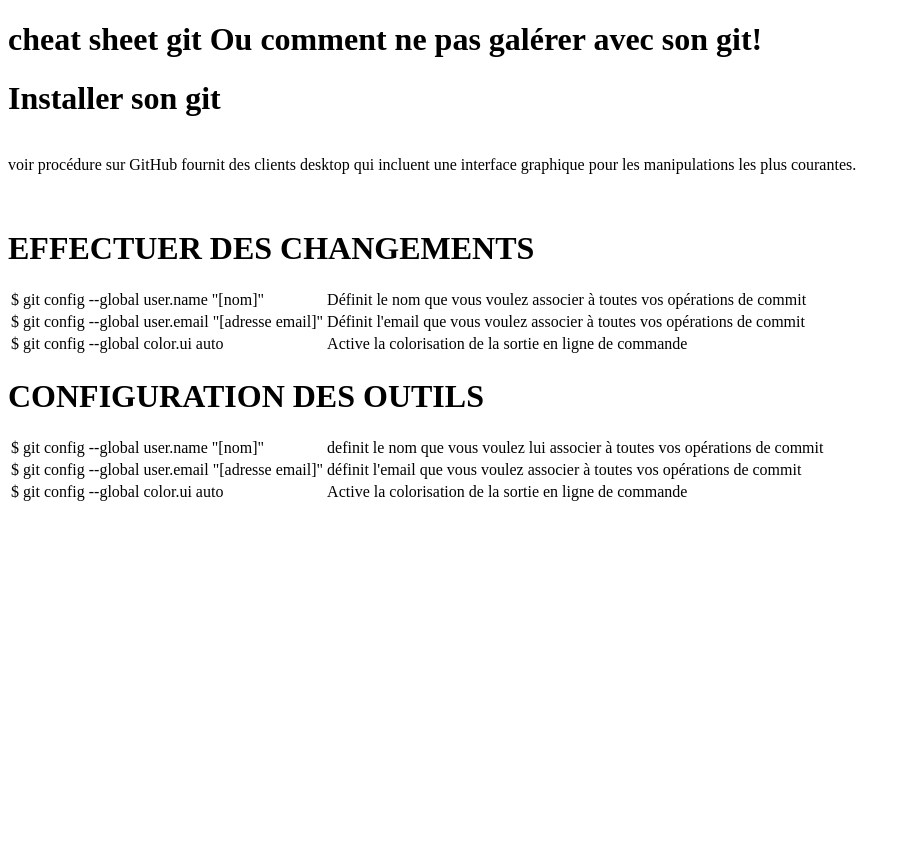
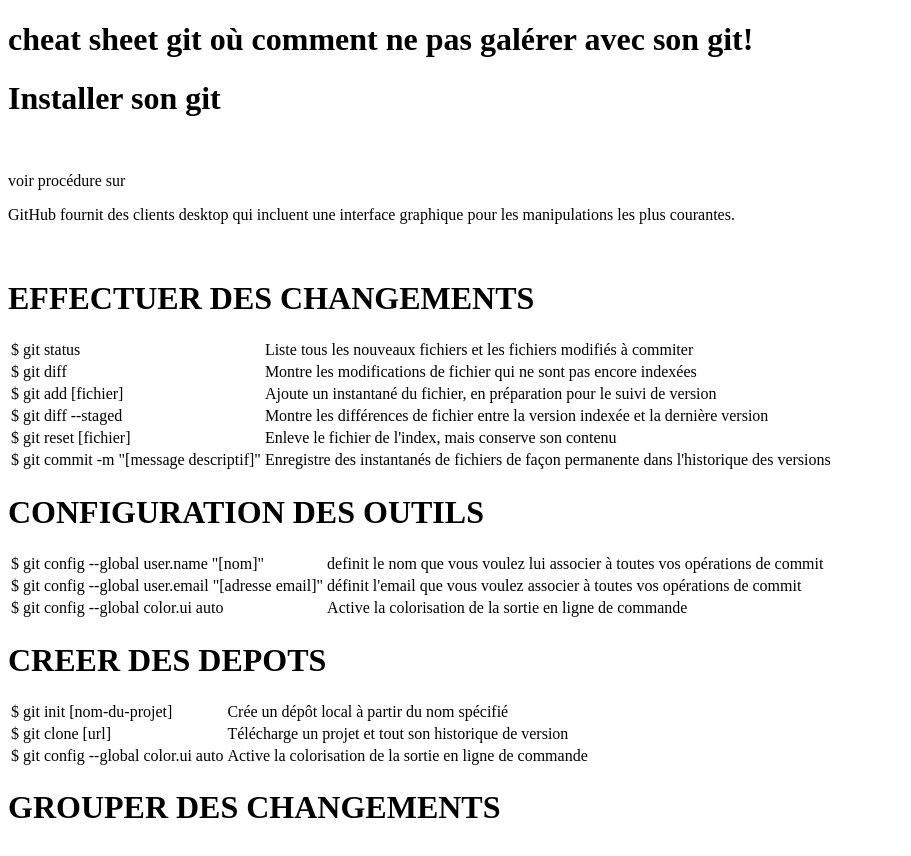
Before and after one commit to isabelle59/cheatSheetGit, a plain HTML site: page index.html in a window 1280 px wide. Shown: the whole page, without its empty margins (0-911 px from the left). Before the commit the page ends 800 px from the top, so only its background shows below. Drawn offline with Linux system fonts and the light colour scheme.

Commit message:
modification texte

```diff
--- a/index.html
+++ b/index.html
@@ -3,7 +3,7 @@
 
 <html>
 
-    <head><h1>cheat sheet git Ou comment ne pas galérer avec son git!</h1>
+    <head><h1>cheat sheet git où comment ne pas galérer avec son git!</h1>
 
         <meta charset="utf-8" />
         <link rel="stylesheet" href="style.css" />
@@ -14,7 +14,7 @@
 
 <body>
           <p><h1>Installer son git</h1></br>
-            voir procédure sur
+            <p>voir procédure sur</p>
 
             GitHub    fournit    des    clients    desktop    qui    incluent    une    interface
             graphique   pour   les   manipulations   les   plus   courantes.</p></br>
@@ -24,18 +24,29 @@
 
   <table>
           <tr>
-            <td>$ git config --global user.name "[nom]"</td>
-            <td>Définit le nom que vous voulez associer à toutes vos opérations de commit</td>
+            <td>$ git status</td>
+            <td>Liste tous les nouveaux fichiers et les fichiers modifiés à commiter</td>
           </tr>
           <tr>
-            <td>$ git config --global user.email "[adresse email]"</td>
-            <td>Définit l'email que vous voulez associer à toutes vos opérations de commit</td>
+            <td>$ git diff</td>
+            <td>Montre les modifications de fichier qui ne sont pas encore indexées</td>
           </tr>
           <tr>
-            <td>$ git config --global color.ui auto</td>
-            <td>Active la colorisation de la sortie en ligne de commande</td>
+            <td>$ git add [fichier]</td>
+            <td>Ajoute un instantané du fichier, en préparation pour le suivi de version</td>
           </tr>
-
+          <tr>
+            <td>$ git diff --staged</td>
+            <td>Montre les différences de fichier entre la version indexée et la dernière version</td>
+          </tr>
+            <td>$ git reset [fichier]</td>
+            <td>Enleve le fichier de l'index, mais conserve son contenu<td/>
+          </tr>
+          <tr>
+            <td>$ git commit -m "[message descriptif]"</td>
+            <td>Enregistre des instantanés de fichiers de façon permanente dans
+             l'historique des versions</td>
+          </tr>
 </table>
 
   <p><h1>CONFIGURATION DES OUTILS</h1></p>
@@ -57,6 +68,27 @@
 </table>
 
 
+
+
+
+      <p><h1>CREER DES DEPOTS</h1></p>
+<table>
+       <tr>
+           <td>$ git init [nom-du-projet]</td>
+           <td>Crée un dépôt local à partir du nom spécifié</td>
+       </tr>
+       <tr>
+           <td>$ git clone [url]</td>
+           <td>Télécharge un projet et tout son historique de version</td>
+         </tr>
+       <tr>
+            <td>$ git config --global color.ui auto</td>
+            <td>Active la colorisation de la sortie en ligne de commande</td>
+        </tr>
+ </table>
+<p><h1>GROUPER DES CHANGEMENTS</h1></p>
+<table>
+
     </body>
 
 </html>
```
Lines whose indentation alone changed are shown as unchanged.
